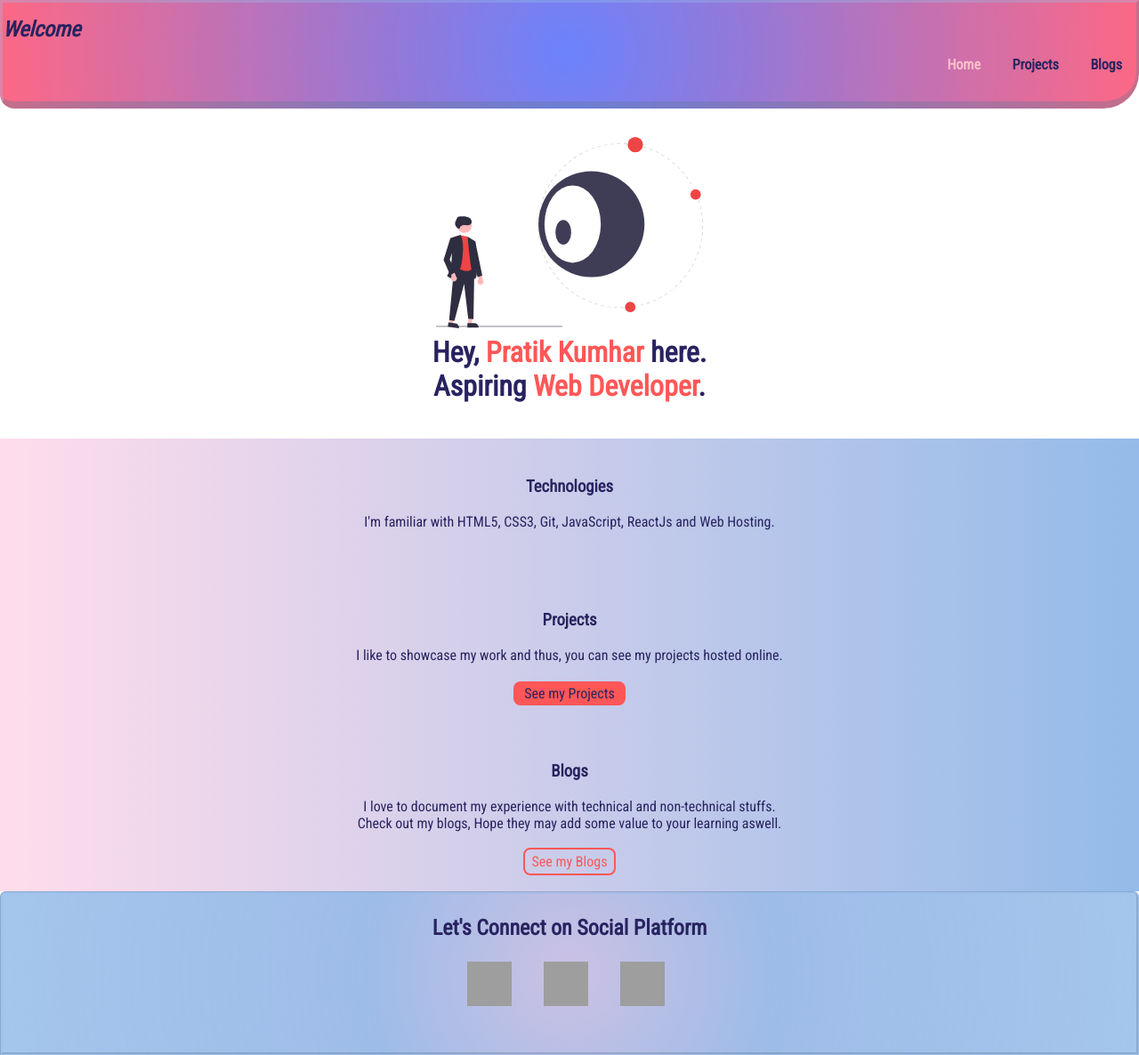
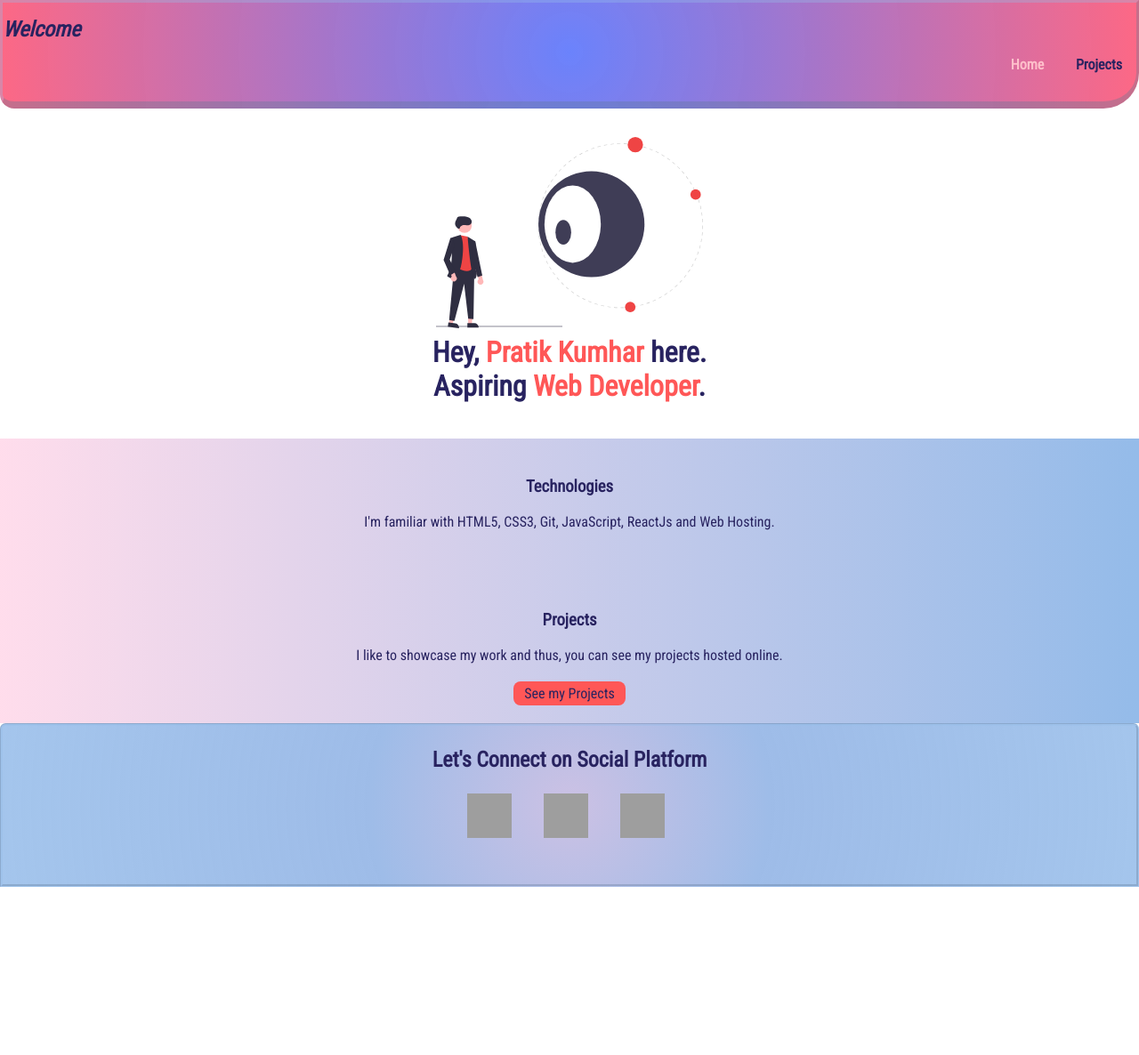
Before and after one commit to pratikkumhar/Pratik-Kumhar-portfolio, a plain HTML site: page index.html in a window 1280 px wide. Shown: the whole page at 89% size. After the commit the page ends 997 px from the top, so only its background shows below. Drawn offline with Linux system fonts and the light colour scheme; grey boxes are pictures that could not be loaded.

Commit message:
Update index.html

```diff
--- a/index.html
+++ b/index.html
@@ -25,10 +25,7 @@
                 <a class="nav-link " href="projects.html">Projects</a>
             </li >
 
-            <li class="list-inline">
 
-                <a class="nav-link " href="blogs.html">Blogs</a>
-            </li >
         </ul>
         </nav>
 <!-- NAV ENDS -->
@@ -53,11 +50,7 @@
         <a class="link1" href="projects.html">See my Projects</a>
    </section>
 
-   <section class="section-sect2">
-    <h3 class="sect2-head2">Blogs</h3>
-    <p class="sect2-para" >I love to document my experience with technical and non-technical stuffs. Check out my blogs, Hope they may add some value to your learning aswell.</p>
-    <a class="link2" href="blogs.html">See my Blogs</a>
-</section>
+
 <!-- Section Ends -->
 
 <!-- Footer -->
```
